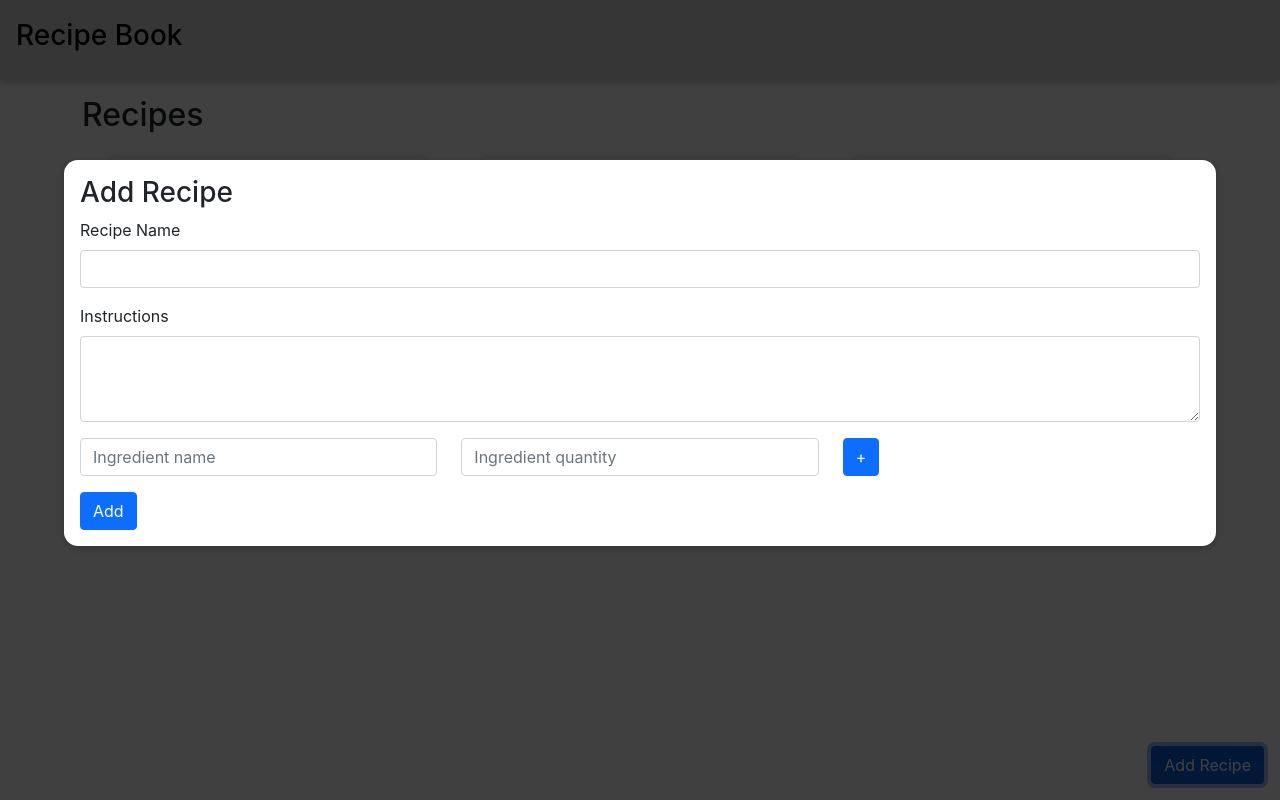
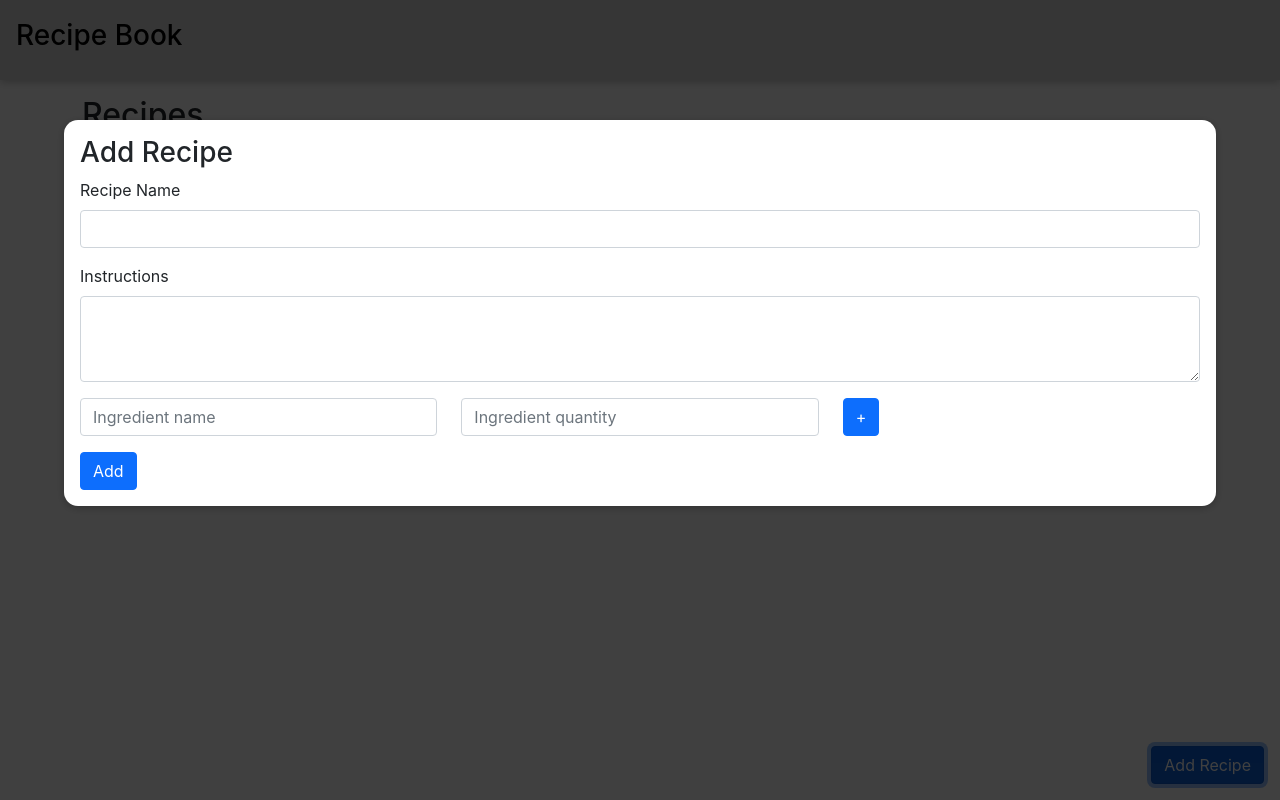
Before and after one commit to tylerpashigian/React-Recipe-Book, a React (Create React App) app: page /recipes in a window 1280 px wide. Both pictures are taken after a click on the button "Add Recipe". Built offline with nearby package versions, Linux system fonts and the light colour scheme.

Commit message:
Giving the modal a max height and making it scrollable to prevent it from going off the screen

```diff
--- a/src/components/UI/modals/modal/modal.module.css
+++ b/src/components/UI/modals/modal/modal.module.css
@@ -1,8 +1,10 @@
 .modal {
   position: fixed;
-  top: 20vh;
+  top: 15%;
   left: 5%;
   width: 90%;
+  max-height: 70%;
+  overflow: scroll;
   background-color: white;
   padding: 1rem;
   border-radius: 14px;
```
